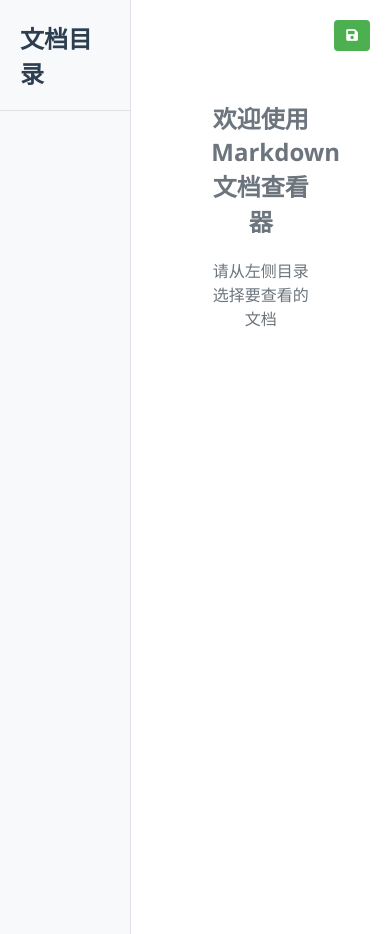
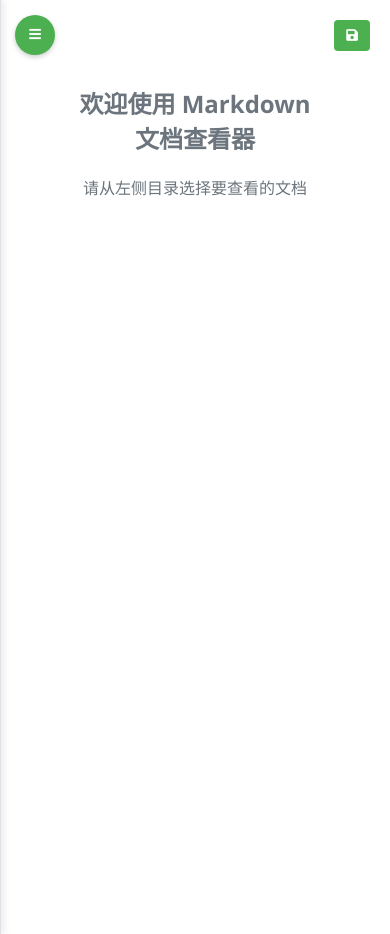
Before and after one commit to Danran0228/RenderingLocalMarkdown, a Flask app: page / in a window 390 px wide. Run offline with Flask 3, Linux system fonts and the light colour scheme; parts of the project's set-up code (start-up, migrations or seed data) failed here and were passed over.

Commit message:
适配移动端

```diff
--- a/static/script.js
+++ b/static/script.js
@@ -78,8 +78,131 @@ function saveArticle(event) {
     });
 }
 
-// 在页面加载时绑定事件
+function setupMobileNavigation() {
+    // 创建遮罩层
+    const overlay = document.createElement('div');
+    overlay.className = 'overlay';
+    document.body.appendChild(overlay);
+
+    // 创建菜单按钮
+    const menuToggle = document.createElement('button');
+    menuToggle.className = 'menu-toggle';
+    menuToggle.innerHTML = '<i class="fas fa-bars"></i>';
+    document.body.appendChild(menuToggle);
+
+    const sidebar = document.querySelector('.sidebar');
+    const contentArea = document.querySelector('.content-area');
+
+    function toggleSidebar() {
+        sidebar.classList.toggle('active');
+        overlay.classList.toggle('active');
+        contentArea.classList.toggle('shifted');
+
+        // 更新菜单图标
+        const icon = menuToggle.querySelector('i');
+        if (sidebar.classList.contains('active')) {
+            icon.className = 'fas fa-times';
+        } else {
+            icon.className = 'fas fa-bars';
+        }
+    }
+
+    // 点击菜单按钮
+    menuToggle.addEventListener('click', (e) => {
+        e.stopPropagation();
+        toggleSidebar();
+    });
+
+    // 点击遮罩层关闭侧边栏
+    overlay.addEventListener('click', toggleSidebar);
+
+    // 处理触摸滑动
+    let touchStartX = 0;
+    let touchEndX = 0;
+    let isSwiping = false;
+
+    document.addEventListener('touchstart', (e) => {
+        touchStartX = e.touches[0].clientX;
+        isSwiping = true;
+    }, { passive: true });
+
+    document.addEventListener('touchmove', (e) => {
+        if (!isSwiping) return;
+
+        const currentX = e.touches[0].clientX;
+        const diff = currentX - touchStartX;
+
+        // 从左边缘开始滑动才打开侧边栏
+        if (touchStartX < 30 && diff > 0 && !sidebar.classList.contains('active')) {
+            e.preventDefault();
+            sidebar.style.transform = `translateX(${diff}px)`;
+            overlay.style.display = 'block';
+            overlay.style.opacity = diff / 300;
+        }
+
+        // 已打开状态下向左滑动关闭
+        if (sidebar.classList.contains('active') && diff < 0) {
+            e.preventDefault();
+            sidebar.style.transform = `translateX(${100 + diff}%)`;
+            overlay.style.opacity = 1 + diff / 300;
+        }
+    }, { passive: false });
+
+    document.addEventListener('touchend', (e) => {
+        if (!isSwiping) return;
+
+        touchEndX = e.changedTouches[0].clientX;
+        const diff = touchEndX - touchStartX;
+
+        // 重置样式
+        sidebar.style.transform = '';
+        overlay.style.opacity = '';
+
+        // 判断滑动距离是否足够触发动作
+        if (Math.abs(diff) > 50) {
+            if (diff > 0 && touchStartX < 30) {
+                sidebar.classList.add('active');
+                overlay.classList.add('active');
+                contentArea.classList.add('shifted');
+                menuToggle.querySelector('i').className = 'fas fa-times';
+            } else if (diff < 0 && sidebar.classList.contains('active')) {
+                sidebar.classList.remove('active');
+                overlay.classList.remove('active');
+                contentArea.classList.remove('shifted');
+                menuToggle.querySelector('i').className = 'fas fa-bars';
+            }
+        }
+
+        isSwiping = false;
+    }, { passive: true });
+
+    // 处理屏幕旋转
+    window.addEventListener('orientationchange', () => {
+        setTimeout(() => {
+            if (window.innerWidth > 768) {
+                sidebar.classList.remove('active');
+                overlay.classList.remove('active');
+                contentArea.classList.remove('shifted');
+                menuToggle.style.display = 'none';
+                overlay.style.display = 'none';
+            } else {
+                menuToggle.style.display = 'flex';
+            }
+        }, 200);
+    });
+
+    // 初始化显示状态
+    if (window.innerWidth <= 768) {
+        menuToggle.style.display = 'flex';
+    } else {
+        menuToggle.style.display = 'none';
+    }
+}
+
+// 在页面加载时初始化
 document.addEventListener('DOMContentLoaded', () => {
+    setupMobileNavigation();
+
     // 添加点击输入框和按钮的阻止冒泡
     document.querySelector('.save-article').addEventListener('click', (event) => {
         event.stopPropagation();
--- a/static/style.css
+++ b/static/style.css
@@ -240,3 +240,174 @@ th {
 .save-article button:hover {
     background-color: #45a049;
 }
+
+/* 响应式设计 */
+@media screen and (max-width: 768px) {
+    body {
+        overflow-x: hidden;  /* 防止水平滚动 */
+    }
+
+    .layout {
+        position: relative;
+        width: 100%;
+        height: 100vh;
+        overflow: hidden;
+    }
+
+    .content-area {
+        width: 100%;
+        height: 100vh;
+        padding: 15px;
+        overflow-y: auto;
+        position: relative;
+        z-index: 1;
+        transition: transform 0.3s ease-in-out;
+        background-color: white;
+    }
+
+    .sidebar {
+        position: fixed;
+        left: -85%;  /* 初始位置在屏幕左侧外 */
+        top: 0;
+        width: 85%;
+        height: 100vh;
+        max-height: none;
+        z-index: 1000;
+        transform: translateX(0);
+        transition: transform 0.3s ease-in-out;
+        background-color: #f8f9fa;
+        box-shadow: 2px 0 8px rgba(0,0,0,0.1);
+    }
+
+    .sidebar.active {
+        transform: translateX(100%);  /* 滑入屏幕 */
+    }
+
+    .content-area.shifted {
+        transform: translateX(85%);
+    }
+
+    /* 遮罩层样式 */
+    .overlay {
+        display: none;
+        position: fixed;
+        top: 0;
+        left: 0;
+        right: 0;
+        bottom: 0;
+        background-color: rgba(0, 0, 0, 0.5);
+        z-index: 999;
+        opacity: 0;
+        transition: opacity 0.3s ease-in-out;
+    }
+
+    .overlay.active {
+        display: block;
+        opacity: 1;
+    }
+
+    /* 菜单按钮样式 */
+    .menu-toggle {
+        position: fixed;
+        top: 15px;
+        left: 15px;
+        z-index: 1001;
+        background-color: #4CAF50;
+        color: white;
+        border: none;
+        width: 40px;
+        height: 40px;
+        border-radius: 50%;
+        display: flex;
+        align-items: center;
+        justify-content: center;
+        cursor: pointer;
+        box-shadow: 0 2px 5px rgba(0,0,0,0.2);
+        transition: background-color 0.3s;
+    }
+
+    .menu-toggle:hover {
+        background-color: #45a049;
+    }
+
+    .menu-toggle:active {
+        transform: scale(0.95);
+    }
+
+    /* 优化侧边栏内部滚动 */
+    .file-tree {
+        height: calc(100vh - 70px);
+        overflow-y: auto;
+        -webkit-overflow-scrolling: touch;
+        padding-bottom: 50px; /* 确保最后的内容可以滚动到可见区域 */
+    }
+
+    /* 优化侧边栏标题 */
+    .sidebar-header {
+        position: sticky;
+        top: 0;
+        background-color: #f8f9fa;
+        z-index: 2;
+        padding: 15px 20px;
+        border-bottom: 1px solid #dee2e6;
+    }
+
+    /* 调整保存按钮位置，避免与菜单按钮冲突 */
+    .save-article {
+        top: 70px;  /* 给菜单按钮留出空间 */
+    }
+
+    /* 确保内容区域在移动端正确显示 */
+    .markdown-content {
+        padding: 20px 15px;
+        margin-top: 50px; /* 给菜单按钮留出空间 */
+    }
+}
+
+/* 针对更小屏幕的优化 */
+@media screen and (max-width: 480px) {
+    .sidebar {
+        width: 85%;
+        left: -85%;
+    }
+
+    .content-area.shifted {
+        transform: translateX(85%);
+    }
+}
+
+/* 深色模式支持 */
+@media (prefers-color-scheme: dark) {
+    body {
+        background-color: #1a1a1a;
+        color: #e0e0e0;
+    }
+
+    .sidebar {
+        background-color: #2d2d2d;
+        border-color: #404040;
+    }
+
+    .folder-header:hover,
+    .folder-content a:hover {
+        background-color: #404040;
+    }
+
+    .markdown-content {
+        color: #e0e0e0;
+    }
+
+    pre {
+        background-color: #2d2d2d;
+    }
+
+    .save-article {
+        background-color: #2d2d2d;
+    }
+
+    input {
+        background-color: #1a1a1a;
+        color: #e0e0e0;
+        border-color: #404040;
+    }
+}
--- a/templates/index.html
+++ b/templates/index.html
@@ -2,6 +2,7 @@
 <html>
     <head>
         <title>Markdown文档查看器</title>
+        <meta name="viewport" content="width=device-width, initial-scale=1.0">
         <link rel="stylesheet" href="{{ url_for('static', filename='style.css') }}">
         <link rel="stylesheet" href="https://cdnjs.cloudflare.com/ajax/libs/font-awesome/5.15.4/css/all.min.css">
     </head>
```
